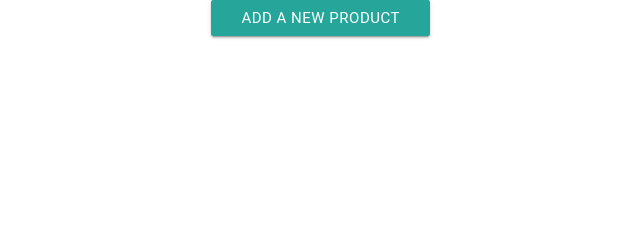
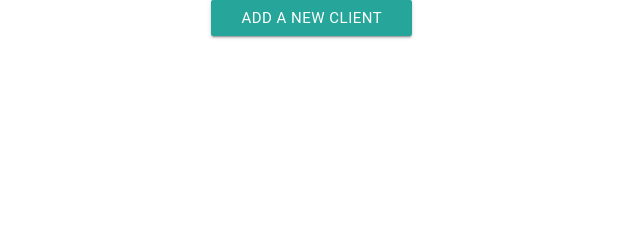
Before and after one commit to dhurataK/CodaTech_UserAdmin, a Django app: page /update in a window 1280 px wide. Shown: the part 225-465 px from the top of the page, without its empty margins (115-755 px from the left). Run offline with Django 3.2, Linux system fonts and the light colour scheme; some libraries are stand-ins or nearby versions; some web fonts are replaced.

Commit message:
Fixed syntax error

```diff
--- a/UserAdmin/home/templates/home/home.html
+++ b/UserAdmin/home/templates/home/home.html
@@ -31,6 +31,6 @@
         {% endfor %}
       </tbody>
     </table>
-    <a href="{% url 'new_user' %}" class="waves-effect waves-light btn">Add a new product</a>
+    <a href="{% url 'new_user' %}" class="waves-effect waves-light btn">Add a new client</a>
   </div>
 {% endblock %}
```
